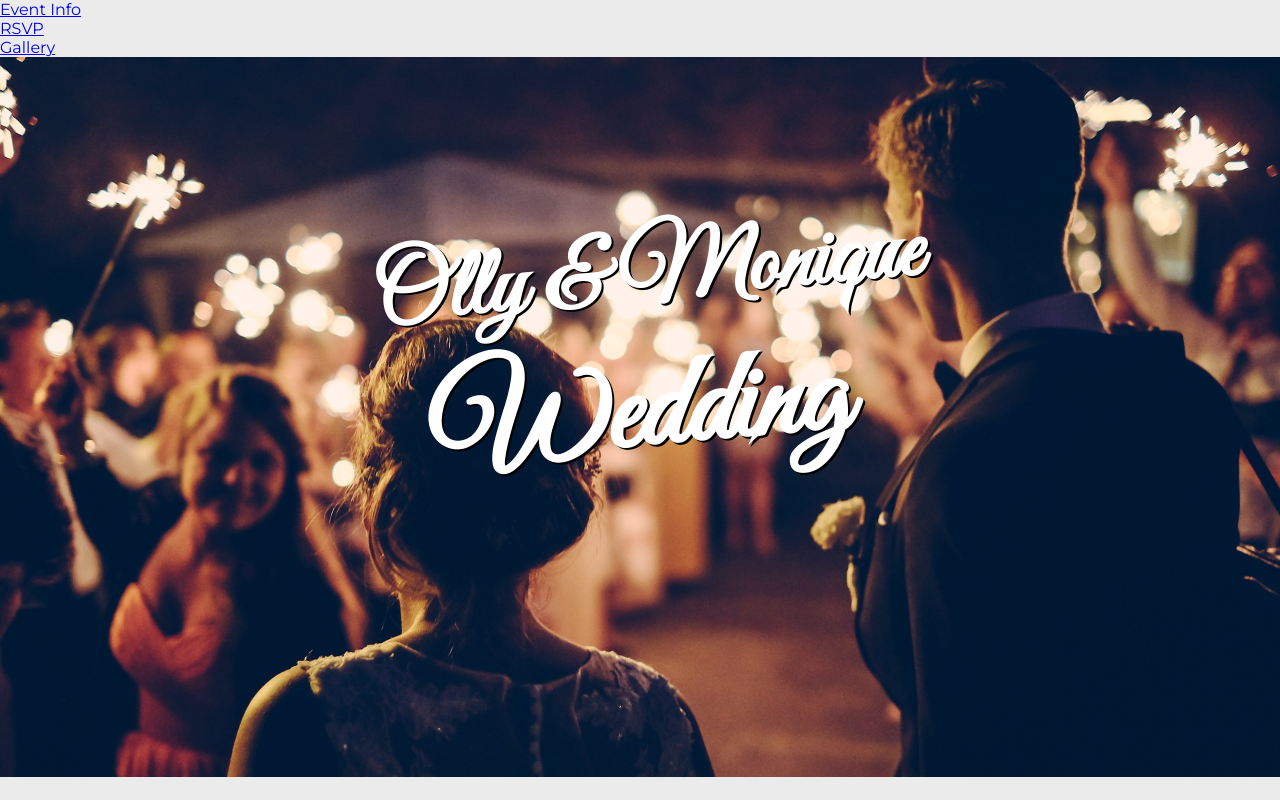
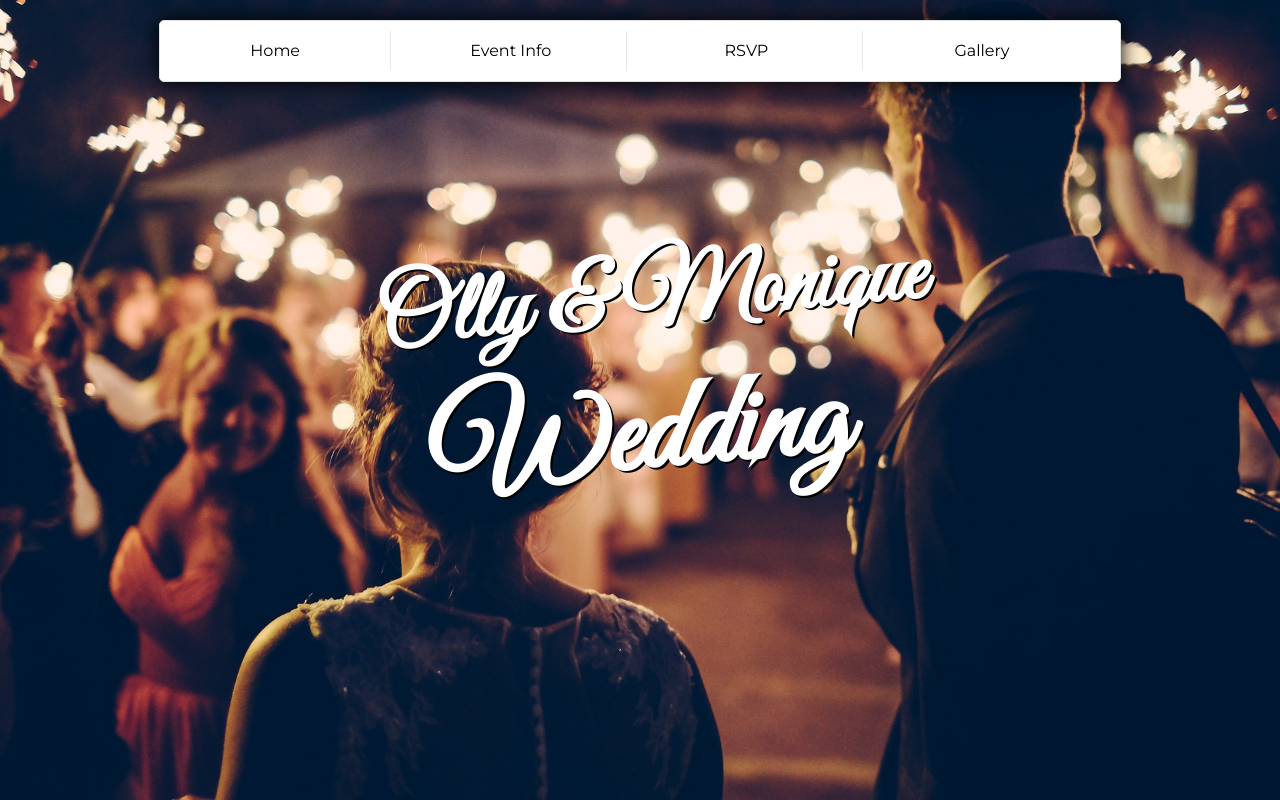
Before and after one commit to puremana/Wedding-Website, a PHP site: page / in a window 1280 px wide. Run offline with PHP 8.4, Linux system fonts and the light colour scheme.

Commit message:
Nav bar styling done.

```diff
--- a/css/style.css
+++ b/css/style.css
@@ -10,16 +10,43 @@ html {
 body {
     background-color: rgb(235, 235, 235);
 }
+.nav {
+    height: 60px;
+    z-index: 1000;
+    position: fixed;
+    background-color: white;
+    border: 1px solid rgb(226, 226, 226);
+    border-radius: 5px;
+    max-width: 960px;
+    width: 90vw;
+    margin: 20px auto 0 auto;
+    left: 0;
+    right: 0;
+    box-shadow: 0px 0px 20px rgb(0, 0, 0);
+}
+.nav li {
+    display: inline-block;
+    width: 24%;
+    text-align: center;
+    line-height: 40px;
+    margin: 10px 0 10px 0;
+    z-index: 1000;
+    color: rgb(0, 0, 0);
+    border-right: 1px solid rgb(233, 233, 233);
+}
+.last {
+    border-right: none !important;
+}
 
 /* Home Page */
 .background {
-    height: 90vh;
+    height: 100vh;
     width: 100vw;
     background: url('img/background.jpg');
     background-size: cover;
 }
 .page-index h2 {
-    padding-top: 20vh;
+    padding-top: 30vh;
     font-size: 7.5vw;
 }
 .page-index h1 {
--- a/index.html
+++ b/index.html
@@ -20,9 +20,10 @@
     <body class="page-index">
         <div class="nav">
             <ul>
+                <a href="index.html"><li>Home</li></a>
                 <a href="event-info.html"><li>Event Info</li></a>
-                <a href="event-info.html"><li>RSVP</li></a>
-                <a href="event-info.html"><li>Gallery</li></a>
+                <a href="rsvp.php"><li>RSVP</li></a>
+                <a href="gallery.html"><li class="last">Gallery</li></a>
             </ul>
         </div>
         <div class="background">
```
